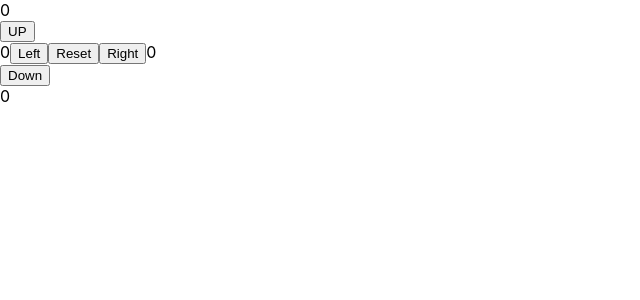
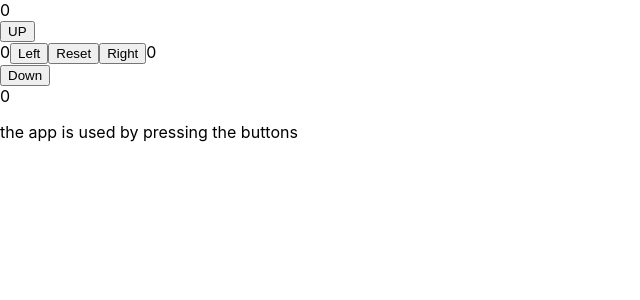
Before and after one commit to Scott-Zeta/FullStackOpen_MOOC, a React (Create React App) app in the folder Part1/practice/: page / in a window 1280 px wide. Shown: the top 300 px of the page, without its empty margins (0-640 px from the left). Built offline with nearby package versions, Linux system fonts and the light colour scheme.

Commit message:
conditional history

```diff
--- a/Part1/practice/src/App.js
+++ b/Part1/practice/src/App.js
@@ -12,6 +12,21 @@ const Button = ({ onClick, text }) => (
     {text}
   </button>
 )
+
+const History = (props) => {
+  if (props.history.length === 0) {
+    return (
+      <div>
+        the app is used by pressing the buttons
+      </div>
+    )
+  }
+  return (
+    <div>
+      button press history: {props.history.join(', ')}
+    </div>
+  )
+}
 
 const App = () => {
   const [counter, setCounter] = useState({ left: 0, right: 0, up: 0, down: 0 })
@@ -88,7 +103,7 @@ const App = () => {
       <div>
         <Display counter={counter.down} />
       </div>
-      <p>{route.join(", ")}</p>
+      <p><History history={route} /></p>
     </div>
   )
 }
```
